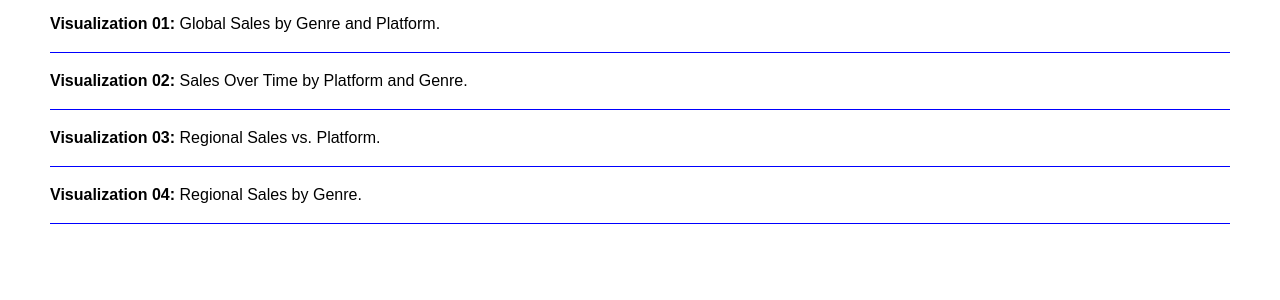
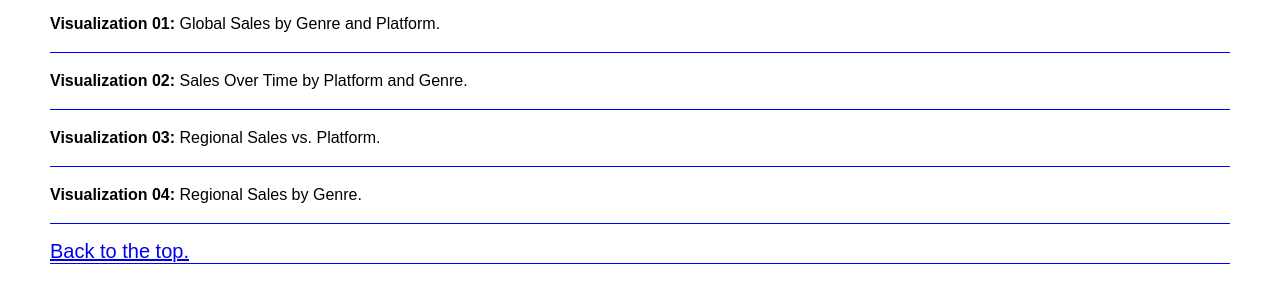
Before and after one commit to clarktanq/clarktanq, a plain HTML site: page assignment02.html in a window 1280 px wide. Shown: the part 364-664 px from the top of the page. Drawn offline with nearby package versions, Linux system fonts and the light colour scheme; a script that the page names is missing.

Commit message:
adjusting navigation buttons
adding 'back to top of the page button at the end of each page.

```diff
--- a/assignment02.html
+++ b/assignment02.html
@@ -268,7 +268,13 @@
             <div id="other-sales-genre"></div>
             <hr class="space_before_paragraph">
 
+            <div>
+                <a href="https://clarktanq.github.io/clarktanq/visualizations.html">Back to the top.</a>
+            </div>
+            <hr class="space_before_paragraph">
+
         </article>
+
     </div>
 
     <!-- VIS 01 -->
```
Also changed, not shown: visualizations.html (+3 -0 lines).
